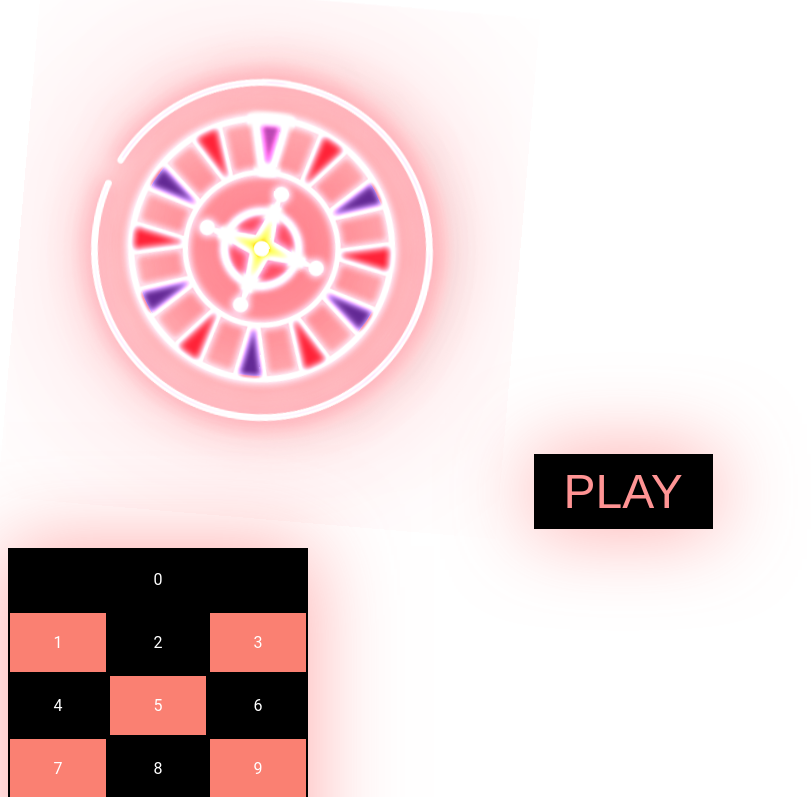
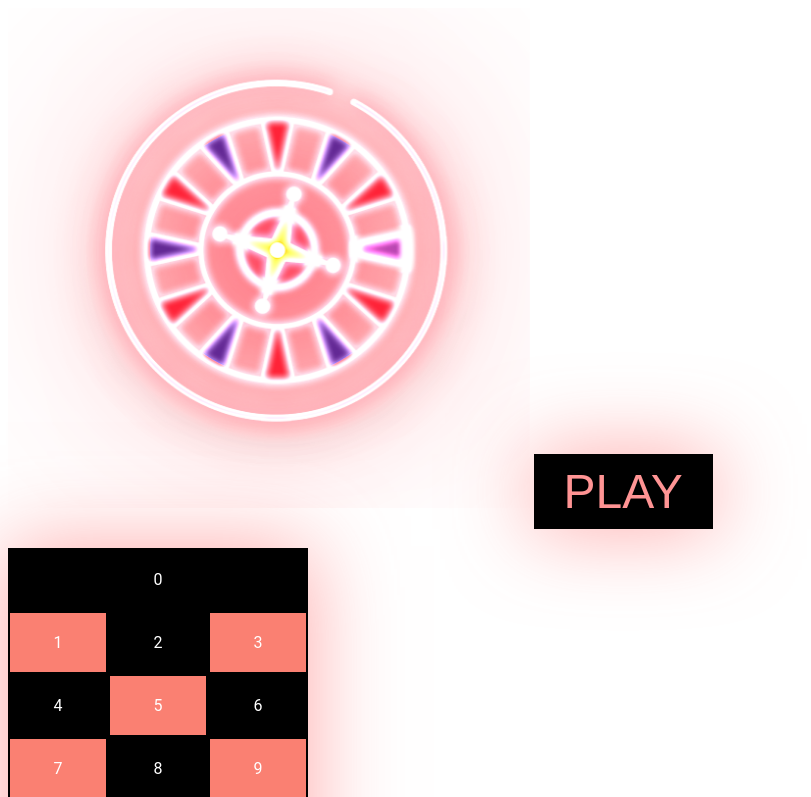
Before and after one commit to samuraitea/roulette-project, a website built with webpack: page public/index.html in a window 1280 px wide. Both pictures are taken after a click on the button "PLAY". Shown: the top 797 px of the page, without its empty margins (0-811 px from the left). Built offline with nearby package versions, Linux system fonts and the light colour scheme; files whose address does not match are found by name.

Commit message:
fixed roulette button

```diff
--- a/src/index.js
+++ b/src/index.js
@@ -7,12 +7,12 @@ import { rand } from './app/helpers';
 
 /******************** ROTATION ROULETTE ********************/
 
-$('button').on('click', function() {
-    $('.wheel').css({
-        "transition": "transform 3s",
-        "transform": "rotate(2080deg)"
-    })
-});
+// $('button').on('click', function() {
+//     $('.wheel').css({
+//         "transition": "transform 3s",
+//         "transform": "rotate(2080deg)"
+//     })
+// });
 
 /******************** JETON ********************/
 
@@ -26,10 +26,25 @@ $('.case').on('click', function () {
 
 /******************** NOMBRE ALEATOIRE ********************/
 
-$('button').on('click', function () {
-    const randomNb = rand(0, 36);
-    $('.random').text(randomNb);
+$(document).ready(function() {
+    $('button').on('click', function() {
+        spinRoulette();
+
+        const randomNb = rand(0, 36);
+        $('.random').text(randomNb);
+    })
+});
+
+let degree = 0;
+function spinRoulette() {
+     $('.wheel').css({
+        "transition": "transform 3s",
+        "transform": "rotate(" + degree + "deg)"
+    })
+    degree += 2080;
+}
+
+
+
     // console.log(randomNb);
     // console.log($(".case").find('.jeton').length);
-
-});
--- a/src/styles/_base.scss
+++ b/src/styles/_base.scss
@@ -4,10 +4,10 @@
 
 body {
   background-image: url(assets/images/bg2.jpg);
-  background-size: cover;
+  background-size: inherit;
   background-repeat: no-repeat;
   font-family: "Roboto";
-  height: 100vh;
+
   color: white;
 }
 
```
